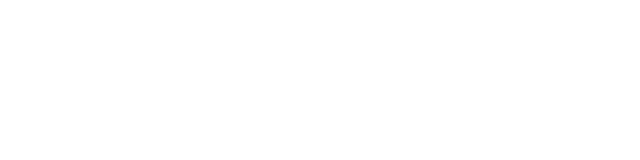
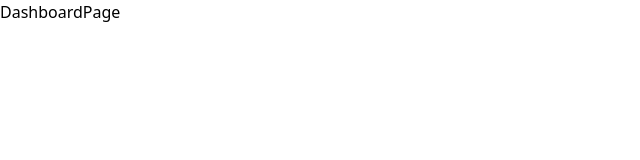
Before and after one commit to Lockps/y3-Yam-IDS-, a React (Vite) app in the folder Yam/: page /dashboard in a window 1280 px wide. Before the commit this address had no page. Shown: the top 160 px of the page, without its empty margins (0-640 px from the left). Built offline with nearby package versions, Linux system fonts and the light colour scheme.

Commit message:
Page Layout2

```diff
--- a/Yam/src/App.jsx
+++ b/Yam/src/App.jsx
@@ -1,12 +1,14 @@
 import { Routes, Route } from "react-router-dom";
 import Landing from "./Landing";
 import ProfilePage from "./Page/ProfilePage";
+import DashboardPage from "./Page/DashboardPage";
 
 function App() {
   return (
     <Routes>
       <Route path="/" element={<Landing />} />
       <Route path="/profile" element={<ProfilePage />} />
+      <Route path="/dashboard" element={<DashboardPage />} />
     </Routes>
   );
 }
--- /dev/null
+++ b/Yam/src/Page/DashboardPage.jsx
@@ -0,0 +1,7 @@
+import React from "react";
+
+const DashboardPage = () => {
+  return <div>DashboardPage</div>;
+};
+
+export default DashboardPage;
```
